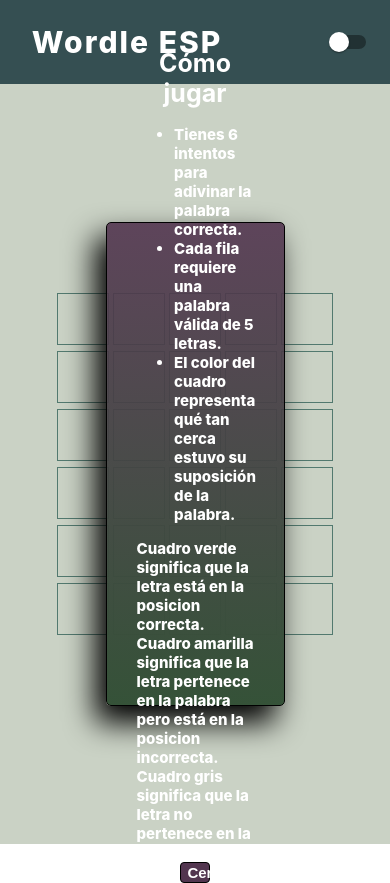
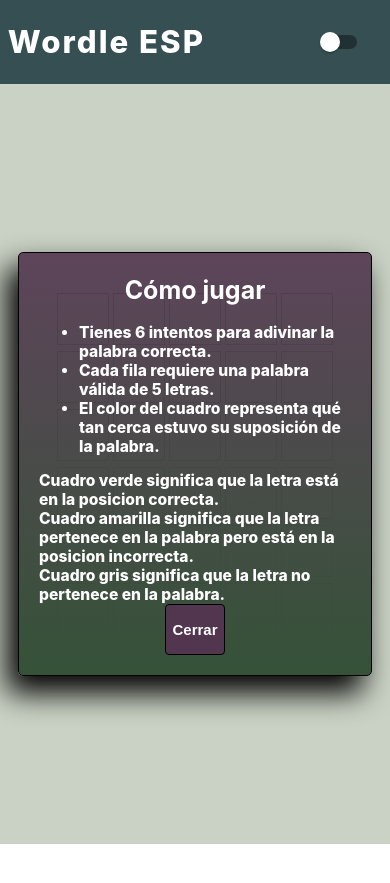
Before and after one commit to JosselineG/Wordle-Clone, a React (Create React App) app: page / in a window 390 px wide. After the commit the page ends 844 px from the top, so only its background shows below. Built offline with nearby package versions, Linux system fonts and the light colour scheme.

Commit message:
responsive app

```diff
--- a/src/components/Keyboard.css
+++ b/src/components/Keyboard.css
@@ -99,7 +99,7 @@
     align-items: center;
     text-align: center;
 
-    background:linear-gradient(rgb(82, 53, 79, 0.9),#355238);
+    background: linear-gradient(rgb(82, 53, 79, 0.9), #355238);
     border: 1px solid black;
     box-shadow: -10px 16px 30px 1px black;
     border-radius: 5px;
@@ -136,7 +136,7 @@
     align-items: center;
 
 
-    background:linear-gradient(rgb(82, 53, 79, 0.9),#355238);
+    background: linear-gradient(rgb(82, 53, 79, 0.9), #355238);
     border: 1px solid black;
     box-shadow: -10px 16px 30px 1px black;
     border-radius: 5px;
@@ -179,13 +179,66 @@
 
 
     .buttonBoxD {
-        width: 13vw;
+        width: auto;
         height: 10vw;
         margin: 4px;
         font-size: 2vw;
 
     }
 
+    .keyBoard{
+        height: 90vh;
+        justify-content: space-evenly;
+    }
+
+    .keyboardBody {
+        width: 100%;
+        height: auto;
+
+        flex-direction: column;
 
 
+    }
+
+    .AMEkeyboard {
+        width: 100%;
+        display: flex;
+        flex-direction: column;
+        justify-content: center;
+        align-items: center;
+
+    }
+
+    .SPAkeyboard {
+        width: 100%;
+        height: 10vh;
+        justify-content: center;
+        align-items: flex-start;
+        flex-direction: row;
+
+
+    }
+
+
+.PopUpMessage {
+    padding: 10px;
+    width: 60%;
+    height: auto;
+
+    font-size: 4vw;
 }
+
+.retryCloseButton {
+    width: auto;
+    height: 6vh;
+}
+
+.RulesMessage {
+    padding: 20px;
+    width: 80%;
+    height: auto;
+
+    font-size: 4vw;
+}
+
+}
--- a/src/components/Keyboard.js
+++ b/src/components/Keyboard.js
@@ -213,7 +213,7 @@ function Keyboard() {
   }
 
   useEffect(() => {
-    console.log("UserInput:", guess)
+    console.log("UserInput:", guess,word)
   })
 
 
--- a/src/components/Navbar.css
+++ b/src/components/Navbar.css
@@ -33,3 +33,18 @@
     padding: 0;
 
   }
+
+
+@media all and (max-width:556px) {
+
+  .Title{
+    width: auto;
+    padding: 2%;
+
+  }
+  .Title h1{
+  font-size: 8vw;
+
+  }
+
+}
```
